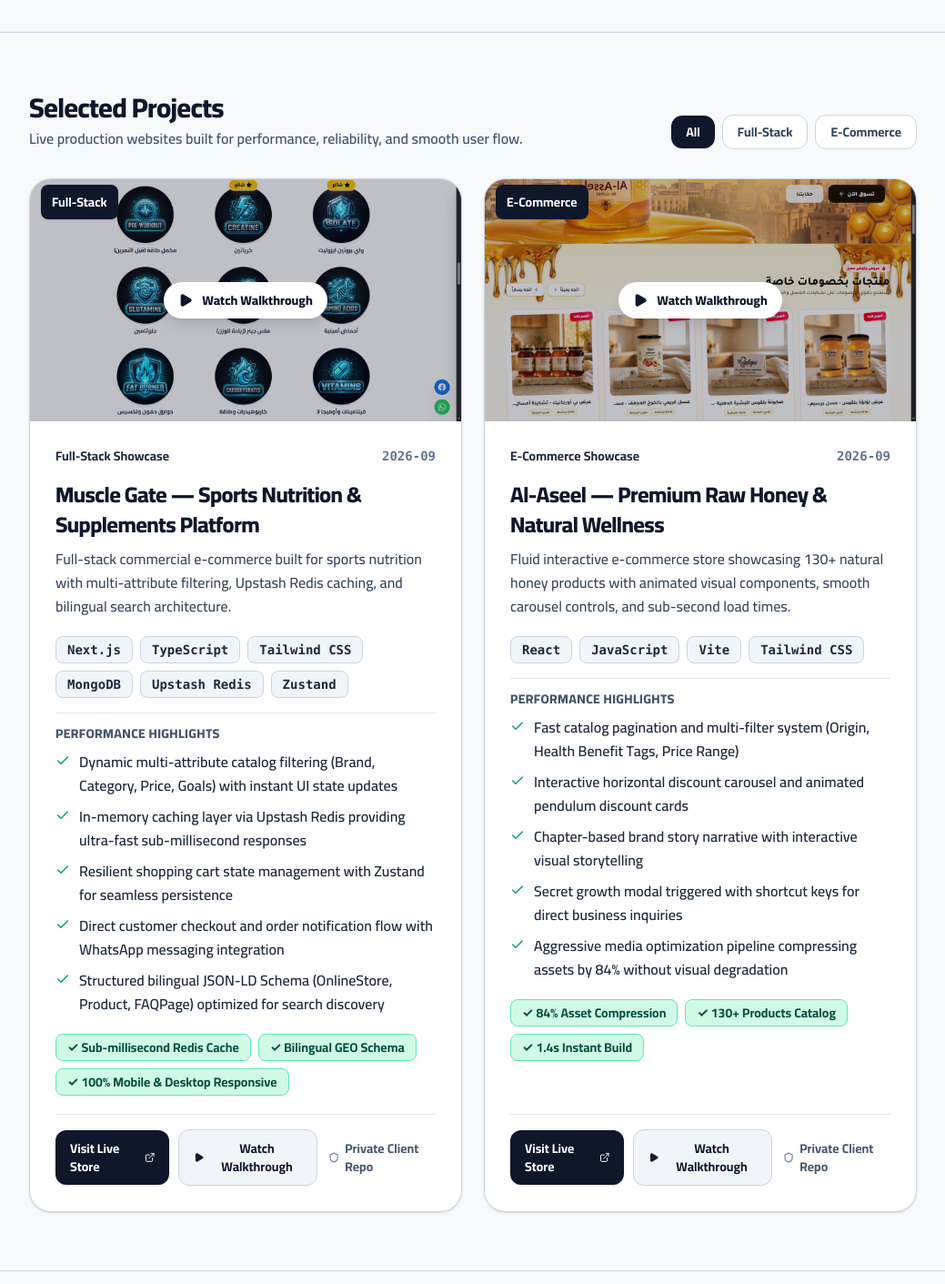
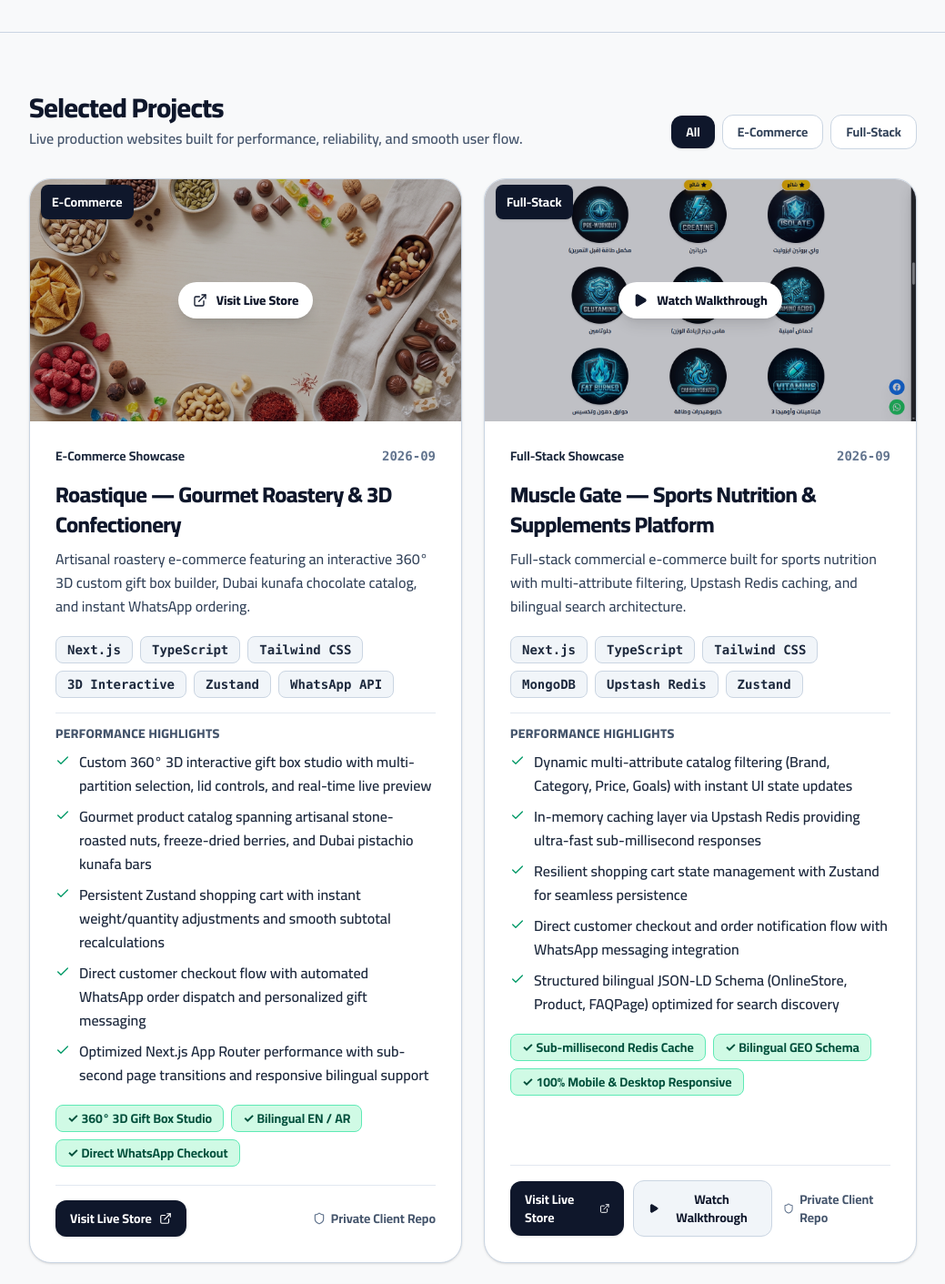
Before and after one commit to Gad-Developer/portfolio, a React (Vite) app: page / in a window 1280 px wide. Shown: the part 880-2291 px from the top of the page at 91% size, without its empty margins (120-1159 px from the left). Built offline with nearby package versions, Linux system fonts and the light colour scheme.

Commit message:
feat: add Roastique Gourmet Roastery & 3D Confectionery project to portfolio

```diff
--- a/src/components/ProjectCard.tsx
+++ b/src/components/ProjectCard.tsx
@@ -31,7 +31,13 @@
       {/* Thumbnail Container */}
       {thumbnailSrc && (
         <div
-          onClick={() => onOpenVideo(project)}
+          onClick={() => {
+            if (project.media?.videoWalkthrough) {
+              onOpenVideo(project);
+            } else {
+              window.open(project.liveUrl, '_blank');
+            }
+          }}
           className="relative aspect-video w-full bg-slate-200 overflow-hidden cursor-pointer group"
         >
           <img
@@ -40,12 +46,19 @@
             className="w-full h-full object-cover object-top group-hover:scale-[1.02] transition-transform duration-300"
           />
 
-          {/* Dark Overlay On Hover with Play Button */}
+          {/* Overlay On Hover */}
           <div className="absolute inset-0 bg-slate-950/25 group-hover:bg-slate-950/45 transition-colors flex items-center justify-center">
-            <div className="flex items-center gap-2.5 px-4 py-2.5 rounded-full bg-white text-slate-900 text-sm font-extrabold shadow-lg group-hover:scale-105 transition-transform">
-              <Play className="w-4 h-4 fill-slate-900 text-slate-900" />
-              <span>{t.watchVideo}</span>
-            </div>
+            {project.media?.videoWalkthrough ? (
+              <div className="flex items-center gap-2.5 px-4 py-2.5 rounded-full bg-white text-slate-900 text-sm font-extrabold shadow-lg group-hover:scale-105 transition-transform">
+                <Play className="w-4 h-4 fill-slate-900 text-slate-900" />
+                <span>{t.watchVideo}</span>
+              </div>
+            ) : (
+              <div className="flex items-center gap-2.5 px-4 py-2.5 rounded-full bg-white text-slate-900 text-sm font-extrabold shadow-lg group-hover:scale-105 transition-transform">
+                <ExternalLink className="w-4 h-4 text-slate-900" />
+                <span>{t.visitLive}</span>
+              </div>
+            )}
           </div>
 
           {/* Category Tag */}
--- a/src/data/projects.json
+++ b/src/data/projects.json
@@ -1,4 +1,38 @@
 [
+  {
+    "id": "roastique-roastery",
+    "title": "Roastique — Gourmet Roastery & 3D Confectionery",
+    "tagline": "Artisanal roastery e-commerce featuring an interactive 360° 3D custom gift box builder, Dubai kunafa chocolate catalog, and instant WhatsApp ordering.",
+    "category": "E-Commerce",
+    "featured": true,
+    "completedDate": "2026-09",
+    "techStack": [
+      "Next.js",
+      "TypeScript",
+      "Tailwind CSS",
+      "3D Interactive",
+      "Zustand",
+      "WhatsApp API"
+    ],
+    "description": "A luxury confectionery and artisan roastery platform built for premium nuts, freeze-dried fruits, specialty coffee, and Dubai chocolate. Features an interactive 360° 3D gift box customizer allowing customers to build, preview, and personalize partitioned gift sets with custom greeting cards and wax-sealed ribbons.",
+    "keyFeatures": [
+      "Custom 360° 3D interactive gift box studio with multi-partition selection, lid controls, and real-time live preview",
+      "Gourmet product catalog spanning artisanal stone-roasted nuts, freeze-dried berries, and Dubai pistachio kunafa bars",
+      "Persistent Zustand shopping cart with instant weight/quantity adjustments and smooth subtotal recalculations",
+      "Direct customer checkout flow with automated WhatsApp order dispatch and personalized gift messaging",
+      "Optimized Next.js App Router performance with sub-second page transitions and responsive bilingual support"
+    ],
+    "metrics": [
+      "360° 3D Gift Box Studio",
+      "Bilingual EN / AR",
+      "Direct WhatsApp Checkout"
+    ],
+    "liveUrl": "https://nuts-sweets.vercel.app/",
+    "media": {
+      "thumbnail": "images/roastique-thumb.jpg",
+      "videoAspectRatio": "16/9"
+    }
+  },
   {
     "id": "muscle-gate-supplements",
     "title": "Muscle Gate — Sports Nutrition & Supplements Platform",
--- a/src/data/translations.ts
+++ b/src/data/translations.ts
@@ -35,6 +35,23 @@
       techStackTitle: "Tech Stack",
       highlightsTitle: "Performance Highlights",
       items: {
+        "roastique-roastery": {
+          title: "Roastique — Gourmet Roastery & 3D Confectionery",
+          tagline: "Artisanal roastery e-commerce featuring an interactive 360° 3D custom gift box builder, Dubai kunafa chocolate catalog, and instant WhatsApp ordering.",
+          description: "A luxury confectionery and artisan roastery platform built for premium nuts, freeze-dried fruits, specialty coffee, and Dubai chocolate. Features an interactive 360° 3D gift box customizer allowing customers to build, preview, and personalize partitioned gift sets with custom greeting cards and wax-sealed ribbons.",
+          keyFeatures: [
+            "Custom 360° 3D interactive gift box studio with multi-partition selection, lid controls, and real-time live preview",
+            "Gourmet product catalog spanning artisanal stone-roasted nuts, freeze-dried berries, and Dubai pistachio kunafa bars",
+            "Persistent Zustand shopping cart with instant weight/quantity adjustments and smooth subtotal recalculations",
+            "Direct customer checkout flow with automated WhatsApp order dispatch and personalized gift messaging",
+            "Optimized Next.js App Router performance with sub-second page transitions and responsive bilingual support",
+          ],
+          metrics: [
+            "360° 3D Gift Box Studio",
+            "Bilingual EN / AR",
+            "Direct WhatsApp Checkout",
+          ],
+        },
         "muscle-gate-supplements": {
           title: "Muscle Gate — Sports Nutrition & Supplements Platform",
           tagline: "Full-stack commercial e-commerce built for sports nutrition with multi-attribute filtering, Upstash Redis caching, and bilingual search architecture.",
@@ -172,6 +189,23 @@
       techStackTitle: "التقنيات المستخدمة",
       highlightsTitle: "مؤشرات الأداء",
       items: {
+        "roastique-roastery": {
+          title: "محمصة روستيك (Roastique) — مكسرات فاخرة وتسالي وبوكسات ثلاثية الأبعاد",
+          tagline: "متجر إلكتروني تجاري فاخر للمكسرات والحلويات يضم استوديو تفاعلي ثلاثي الأبعاد 360° لتصميم بوكسات الهدايا، وشيكولاتة دبي، وطلب فوري عبر واتساب.",
+          description: "منصة تجارة إلكترونية فاخرة لمحمصة متخصصة في المكسرات النخب الأول، الفواكه المجففة بالتبريد، والبن التخصصي، وشوكولاتة دبي. تتميز باستوديو تفاعلي 360 درجة لتصميم وتخصيص علب الهدايا المقسمة مع بطاقات إهداء مخصصة وأشرطة بختم الشمع.",
+          keyFeatures: [
+            "استوديو تفاعلي 360° ثلاثي الأبعاد لتصميم وتخصيص بوكسات الهدايا متعددة الأقسام مع تحكم في الغطاء ومعاينة حية",
+            "كتالوج منتجات فاخر يضم مكسرات محمصة على الحجر، فواكه مجففة بالتجميد، وبارات كنافة فستق دبي التريند",
+            "سلة تسوق ذكية ومستمرة عبر Zustand مع تبديل الأوزان والكميات وحساب فوري للإجمالي",
+            "إتمام طلب مباشر وميسر مع إرسال تفاصيل الفاتورة وكارت الإهداء فورياً عبر واتساب",
+            "أداء فائق عبر Next.js App Router مع تنقلات فائقة السرعة ودعم كامل للغتين العربية والإنجليزية",
+          ],
+          metrics: [
+            "استوديو بوكسات 3D تفاعلي 360°",
+            "ثنائي اللغة بالكامل عربي / إنجليزي",
+            "طلب ومحادثة فورية عبر واتساب",
+          ],
+        },
         "muscle-gate-supplements": {
           title: "بوابة العضلات (Muscle Gate) — منصة المكملات الغذائية الرياضية",
           tagline: "متجر إلكتروني تجاري متكامل للمكملات الغذائية مع تصفية متعددة الخصائص، كاش سريع عبر Redis، وبنية بحث ثنائية اللغة.",
```
Also changed, not shown: public/images/roastique-thumb.jpg (added), public/images/roastique-thumb.png (added).
